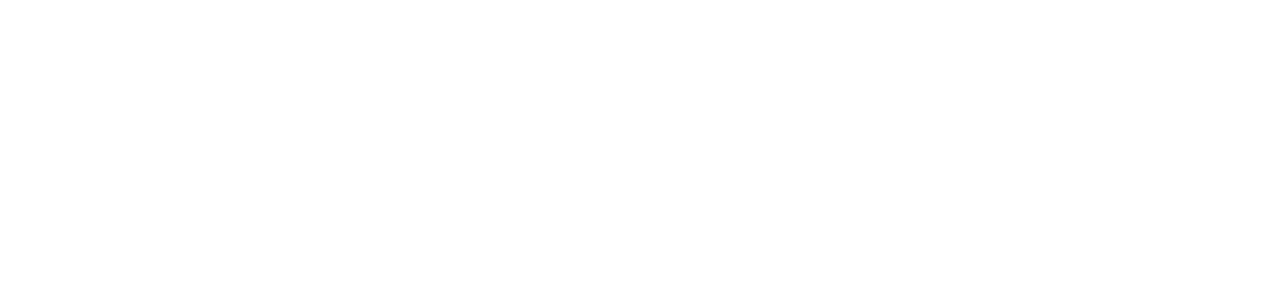
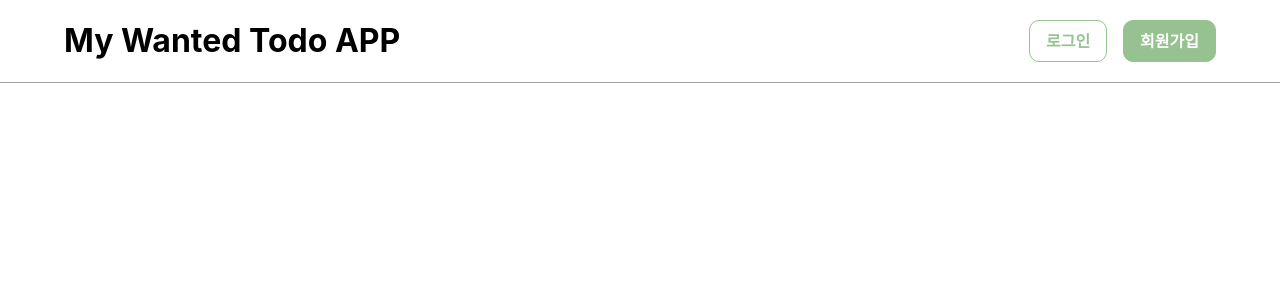
Before and after one commit to WantedTeam17/pre-onboarding-12th-1-17, a React (Create React App) app: page /signin in a window 1280 px wide. Shown: the top 300 px of the page. Built offline with nearby package versions, Linux system fonts and the light colour scheme.

Commit message:
Feat: header 구현

```diff
--- a/src/App.js
+++ b/src/App.js
@@ -1,6 +1,8 @@
+import { Header } from "./layout/Header";
+
 function App() {
   return (
-    <div></div>
+    <Header />
   );
 }
 
--- a/src/layout/Header.jsx
+++ b/src/layout/Header.jsx
@@ -1,15 +1,19 @@
 import { styled } from 'styled-components';
+import Button from '../components/ui/Button';
 
 export const Header = () => {
   // TODO: 로그인 된지 안된지 확인 후 버튼쪽(로그인, 회원가입 / 로그아웃) 바꾸기
-  // TODO: 버튼 컴포넌트 사용
   return (
     <HeaderContainer>
       <HeaderBox>
         <H1>My Wanted Todo APP</H1>
         <div style={{ display: 'flex', gap: '1rem' }}>
-          <button style={{ width: '7.5rem', height: '3.75rem' }}>로그인</button>
-          <button type="button" style={{ width: '7.5rem', height: '3.75rem' }}>회원가입</button>
+          <Button variant="secondary" size="medium" isFullWidth={false} disabled={false}>
+            로그인
+          </Button>
+          <Button variant="primary" size="medium" isFullWidth={false} disabled={false}>
+            회원가입
+          </Button>
         </div>
       </HeaderBox>
     </HeaderContainer>
```
